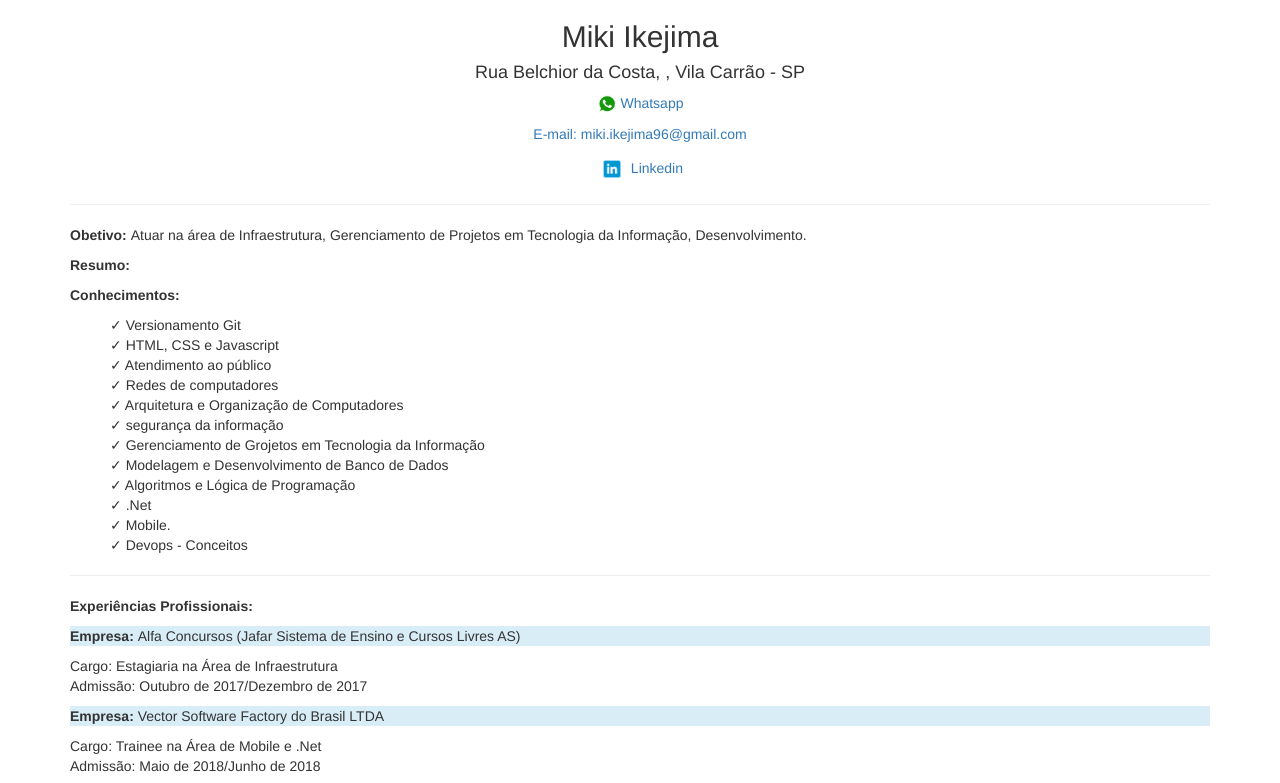
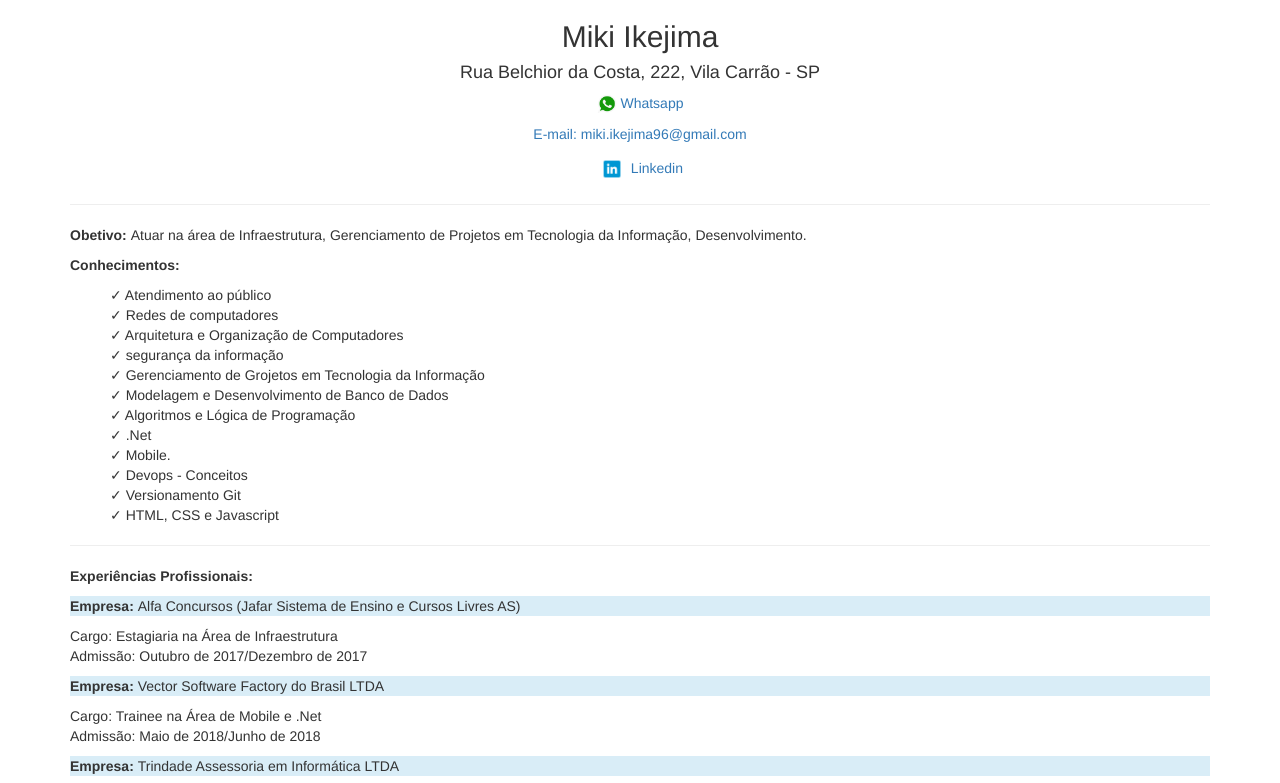
Before and after one commit to Ikejimamiki/curriculo, a plain HTML site: page index.html in a window 1280 px wide. Shown: the top 783 px of the page. Drawn offline with nearby package versions, Linux system fonts and the light colour scheme.

Commit message:
Criar o curriculo

```diff
--- a/index.html
+++ b/index.html
@@ -18,7 +18,7 @@
 </head>
 <body class="container">
     <h2 class="text-center">Miki Ikejima</h2>
-    <h4 class="text-center">Rua Belchior da Costa, , Vila Carrão - SP</h4>
+    <h4 class="text-center">Rua Belchior da Costa, 222, Vila Carrão - SP</h4>
     <p class="text-center">
         <a target="_blank" href="https://api.whatsapp.com/send?phone=5511995041563">
             <img width="20" height="auto" src="whatsapp-logo-png-hd-2.png" alt="ícone do whatsapp"/>
@@ -41,14 +41,9 @@
         <strong>Obetivo: </strong> Atuar na área de Infraestrutura, Gerenciamento de Projetos em Tecnologia da Informação, Desenvolvimento.
     </p>
     <p>
-        <strong>Resumo: </strong>
-    </p>
-    <p>
         <strong>Conhecimentos: </strong>
     </p>
     <ul>
-        <li>Versionamento Git</li>
-        <li>HTML, CSS e Javascript</li>
         <li>Atendimento ao público</li>
         <li>Redes de computadores</li>
         <li>Arquitetura e Organização de Computadores</li>
@@ -59,6 +54,8 @@
         <li>.Net</li>
         <li>Mobile.</li>
         <li>Devops - Conceitos</li>
+        <li>Versionamento Git</li>
+        <li>HTML, CSS e Javascript</li>
     </ul>
     <hr>
     <p>
```
